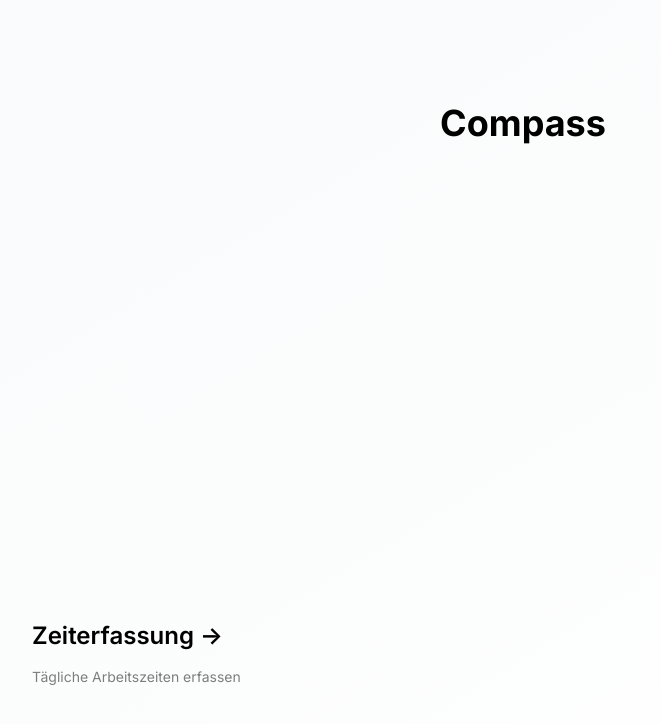
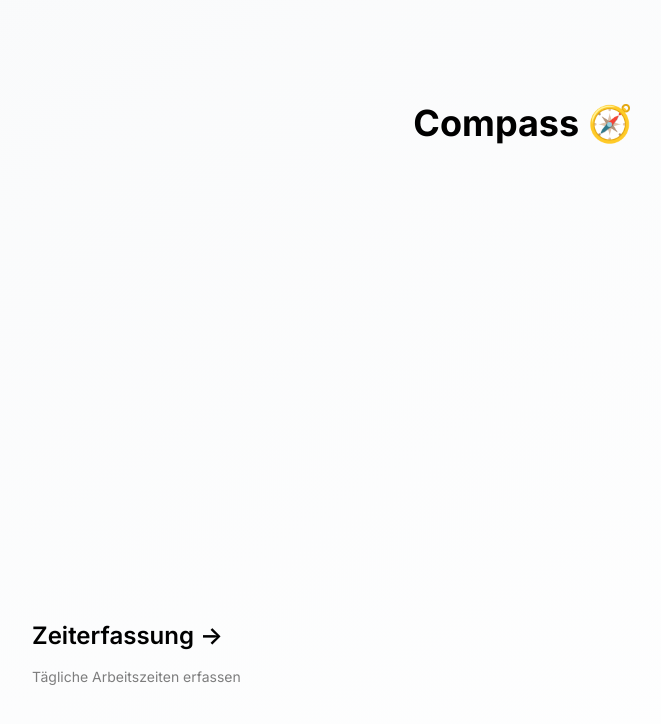
Before and after one commit to ZHAW-PM4-Compass/compass, a Next.js app in the folder frontend/: page / in a window 1280 px wide. Shown: the top 724 px of the page, without its empty margins (117-778 px from the left). Built offline with nearby package versions, Linux system fonts and the light colour scheme.

Commit message:
include compassclient locally #8

```diff
--- a/frontend/src/app/page.tsx
+++ b/frontend/src/app/page.tsx
@@ -2,7 +2,7 @@
   return (
     <main className="flex min-h-screen flex-col items-center justify-between p-24 bg-gradient-to-br from-gray-50 to-white">
       <div className="relative flex place-items-center before:absolute before:h-[300px] before:w-full sm:before:w-[480px]">
-        <h1 className="text-4xl font-bold dark:text-white">Compass</h1>
+        <h1 className="text-4xl font-bold dark:text-white">Compass 🧭</h1>
       </div>
 
       <div className="mb-32 grid text-center lg:max-w-5xl lg:w-full lg:mb-0 lg:grid-cols-4 lg:text-left">
--- /dev/null
+++ b/frontend/src/app/timetrack/layout.tsx
@@ -0,0 +1,22 @@
+import type { Metadata } from "next";
+import { Inter } from "next/font/google";
+import "../globals.css";
+
+const inter = Inter({ subsets: ["latin"] });
+
+export const metadata: Metadata = {
+  title: "Compass - Timetrack",
+  description: "",
+};
+
+export default function RootLayout({
+  children,
+}: Readonly<{
+  children: React.ReactNode;
+}>) {
+  return (
+    <html lang="en">
+      <body className={inter.className}>{children}</body>
+    </html>
+  );
+}
--- a/frontend/src/app/timetrack/page.tsx
+++ b/frontend/src/app/timetrack/page.tsx
@@ -1,7 +1,7 @@
 'use client';
 import React, { useState } from "react";
 // Import the API and DTOs from your client library
-import { DaySheetControllerApi, CreateDaySheetDto } from 'compass-client';
+import { DaySheetControllerApi, CreateDaySheetDto } from './../../../compassClient';
 
 export default function TimetrackExample() {
   const [daySheet, setDaySheet] = useState({ id: '', date: '', dayReport: '' });
@@ -47,7 +47,7 @@
 
   return (
     <main className="flex min-h-screen flex-col items-center justify-between p-24 bg-gradient-to-br from-gray-50 to-gray-100">
-      <h1 className="text-4xl font-bold dark:text-white">Compass - Time Tracking</h1>
+      <h1 className="text-4xl font-bold dark:text-white">Time Tracking ⏲️</h1>
 
       <form className="mb-8" onSubmit={handleCreateSubmit}>
         <h2 className="text-xl font-semibold">Create Day Sheet</h2>
```
